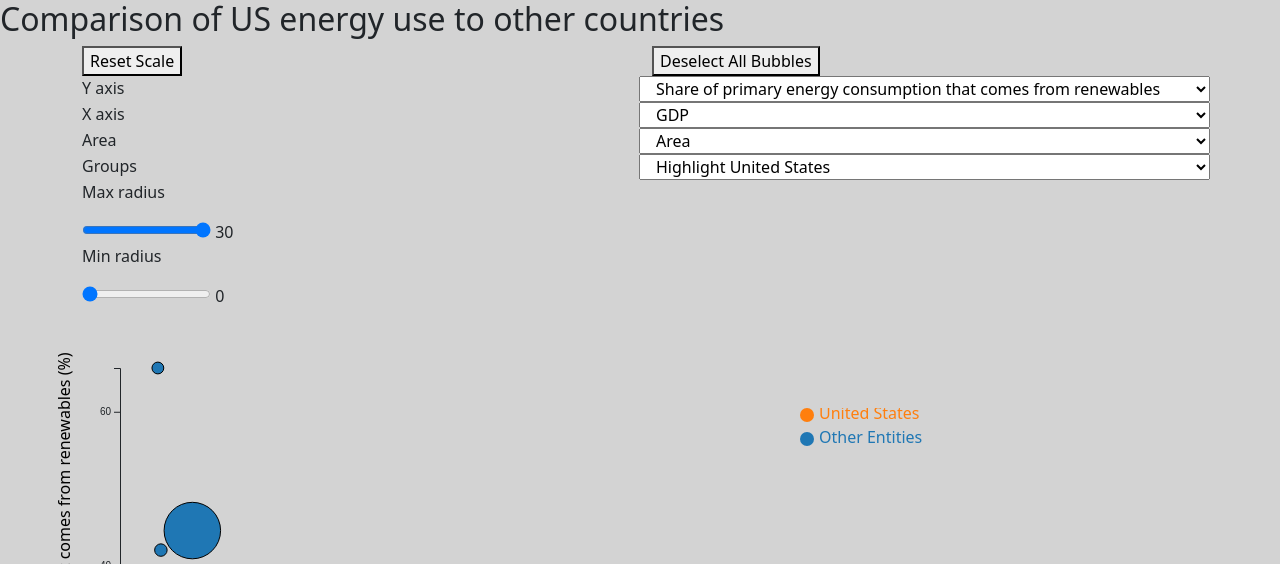
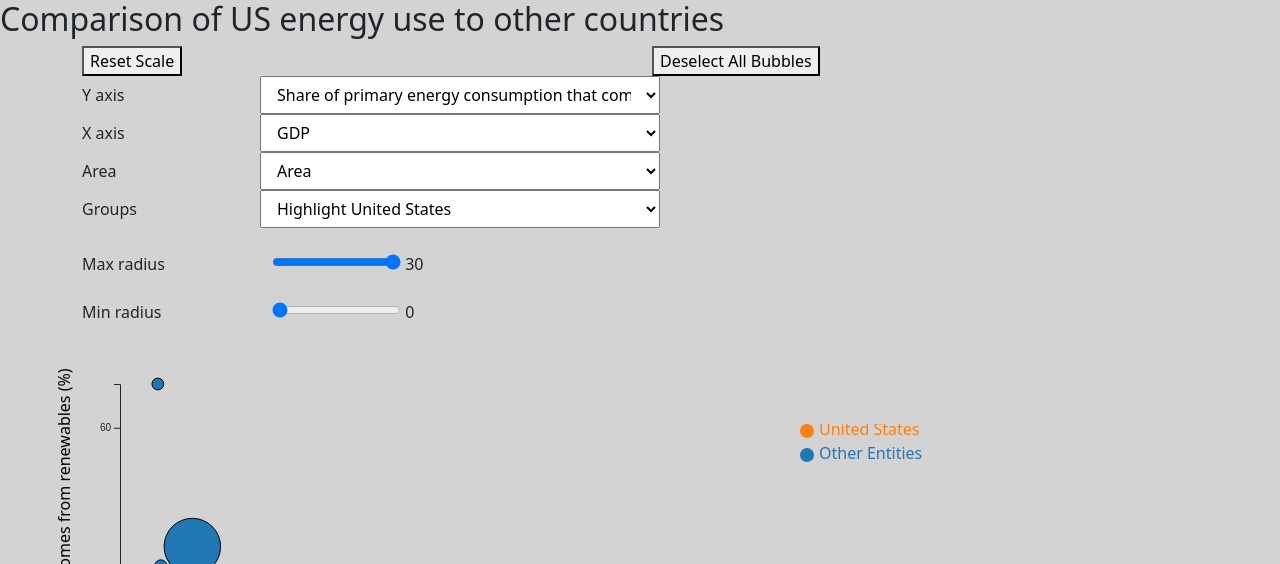
Before and after one commit to hieu9102002/COS30045, a PHP site: page /Bubble.html in a window 1280 px wide. Shown: the top 564 px of the page. Run offline with PHP 8.4, Linux system fonts and the light colour scheme.

Commit message:
html fix

```diff
--- a/Bubble.html
+++ b/Bubble.html
@@ -28,12 +28,22 @@
                 <div class="col"><button id="Deselect">Deselect All Bubbles</button></div>
             </div>
             <div id="bubble-plot-selections"></div>
-            <p>Max radius</p>
-            <input type="range" id="bubble-radius-range-max" min="0" max="30" value="30" oninput="this.nextElementSibling.value = this.value">
-            <output>30</output>
-            <p>Min radius</p>
-            <input type="range" id="bubble-radius-range-min" min="0" max="30" value="0" oninput="this.nextElementSibling.value = this.value">
-            <output>0</output>
+            <br/>
+            <div class="row">
+                <label class="col-sm-2">Max radius</label>
+                <div class="col-sm-10 slider-container">
+                    <input type="range" id="bubble-radius-range-max" min="0" max="30" value="30" oninput="this.nextElementSibling.value = this.value">
+                    <output>30</output>
+                </div>
+            </div>
+            <br/>
+            <div class="row">
+                <label class="col-sm-2">Min radius</label>
+                <div class="col-sm-10">
+                    <input type="range" id="bubble-radius-range-min" min="0" max="30" value="0" oninput="this.nextElementSibling.value = this.value">
+                    <output>0</output>
+                </div>
+            </div>
         </div>
     </div>
     <div id="container-bubble">
--- a/css/style.css
+++ b/css/style.css
@@ -117,7 +117,6 @@ body {background-color: lightgrey;}
 #container-bubble {
     position: relative;
 }
-
 /* #bubble-inputs {
     position: absolute;
     right: 10px;
--- a/js/bubble/utils.js
+++ b/js/bubble/utils.js
@@ -522,11 +522,11 @@ export class Selections {
             .attr("class", "row");
 
         selectionDiv.append("label")
-            .attr("class","col")
+            .attr("class","col-sm-2 col-form-label")
             .html(self.label);
         self.Selection = selectionDiv
             .append("select")
-            .attr("class", "col");
+            .attr("class", "col-sm-10");
 
         self.Options = self.Selection.selectAll("option")
             .data(self.optionsarray)
```
